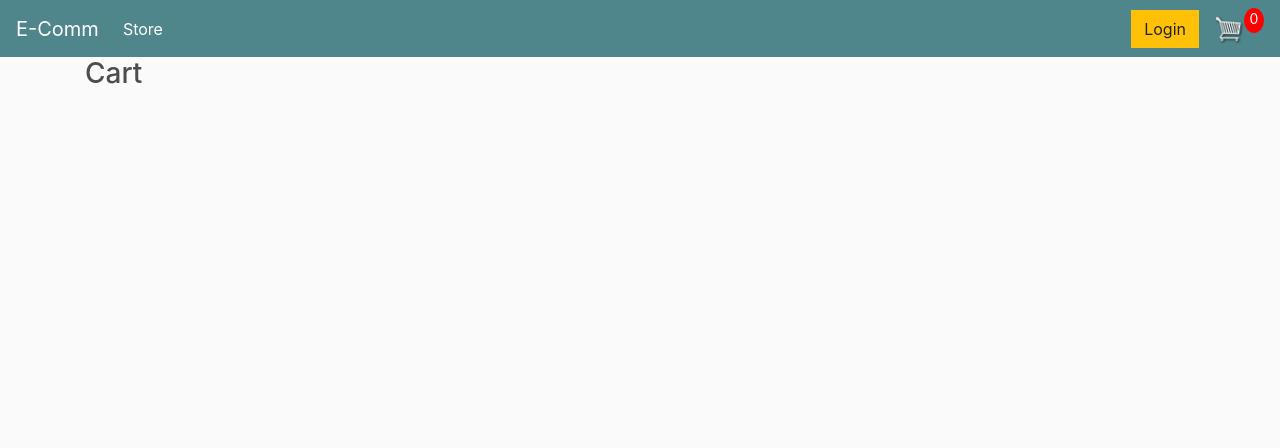
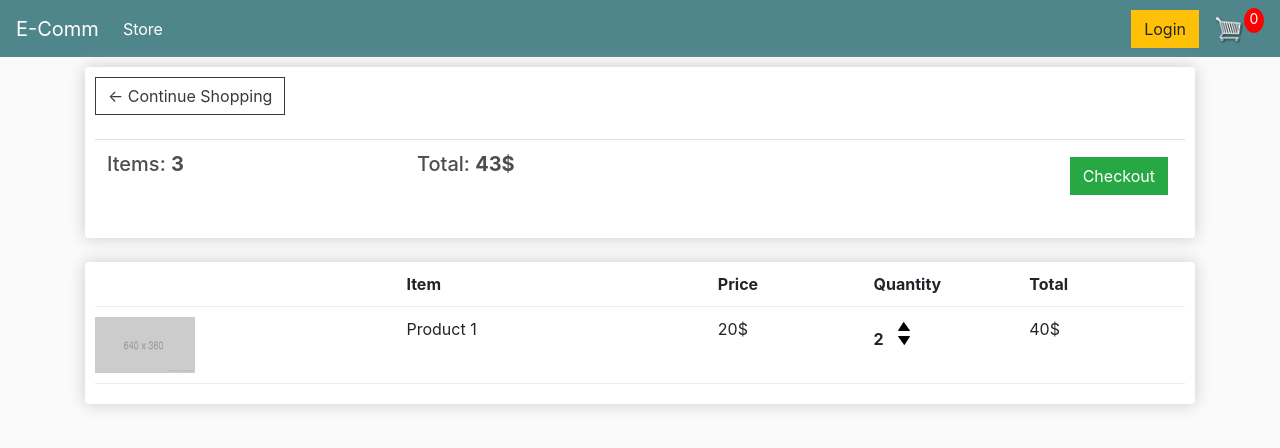
Before and after one commit to werfxz/django-ecommerce, a Django app: page /cart/ in a window 1280 px wide. Shown: the top 448 px of the page. Run offline with Django 3.2, Linux system fonts and the light colour scheme; lists and menus that the app fills with data are empty; some libraries are stand-ins or nearby versions.

Commit message:
cart products added

```diff
--- a/store/templates/store/cart.html
+++ b/store/templates/store/cart.html
@@ -1,5 +1,49 @@
 {% extends 'store/main.html' %}
 {% load static %}
 {% block content%}
-    <h3>Cart</h3>
+    <div class="row">
+        <div class="col-lg-12">
+            <div class="box-element">
+                <a class="btn btn-outline-dark" href="{% url 'store'%}">&#x2190; Continue Shopping</a>
+                <br>
+                <br>
+                <table class="table">
+                    <tr>
+                        <th><h5>Items: <strong>3</strong></h5></th>
+                        <th><h5>Total: <strong>43$</strong></h5></th>
+                        <th>
+                            <a style="float: right; margin: 5px;"
+                               class="btn btn-success" href="{% url 'checkout' %}">Checkout</a>
+                        </th>
+                    </tr>
+                </table>
+            </div>
+            <br>
+            <div class="box-element">
+                <div class="cart-row">
+                    <div style="flex:2"> </div>
+                    <div style="flex:2"><strong>Item</strong></div>
+                    <div style="flex:1"><strong>Price</strong></div>
+                    <div style="flex:1"><strong>Quantity</strong></div>
+                    <div style="flex:1"><strong>Total</strong></div>
+                </div>
+                <div class="cart-row">
+                    <div style="flex:2"><img class="row-image"
+                                             src="{% static 'images/placeholder.png' %}"></div>
+                    <div style="flex:2">Product 1</div>
+                    <div style="flex:1">20$</div>
+                    <div style="flex:1">
+                        <p class="quantity">2</p>
+                        <div class="quantity">
+                            <img class="chg-quantity"
+                                 src="{% static 'images/arrow-up.png' %}">
+                            <img class="chg-quantity"
+                                 src="{% static 'images/arrow-down.png' %}">
+                        </div>
+                    </div>
+                    <div style="flex:1">40$</div>
+                </div>
+            </div>
+        </div>
+    </div>
 {% endblock content%}
```
